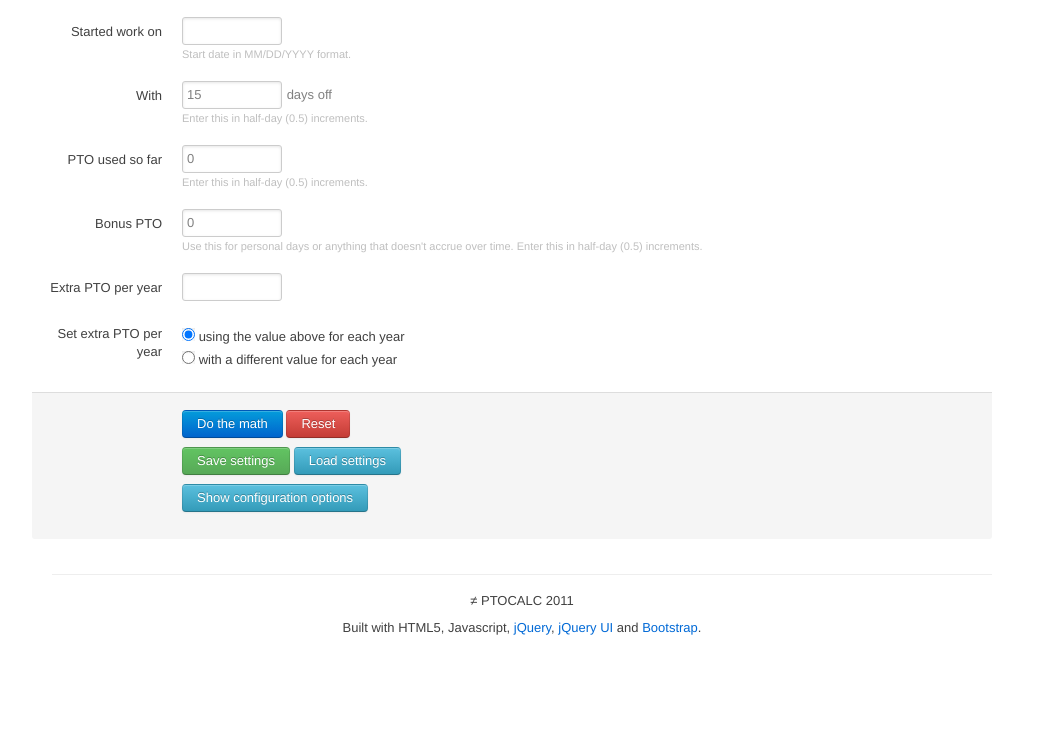
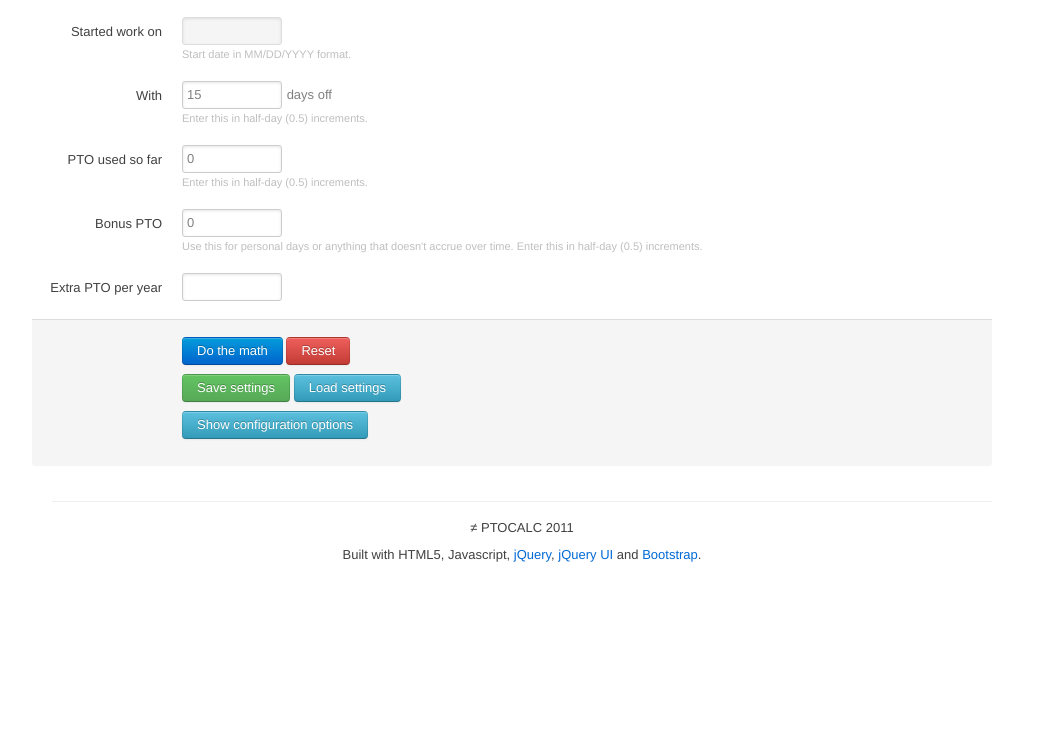
Before and after one commit to tirdadc/ptocalc, a plain HTML site: page index.html in a window 1280 px wide. Shown: the part 58-800 px from the top of the page, without its empty margins (118-1161 px from the left). Drawn offline with Linux system fonts and the light colour scheme.

Commit message:
Commented out unimplemented functionality for now.

```diff
--- a/index.html
+++ b/index.html
@@ -31,7 +31,7 @@
                 <label for="startDate">Started work on</label>
                 <div class="input">
                   <div class="inline-inputs">
-                    <input type="text" value="" class="span2 datepicker" id="startDate" name="startDate">
+                    <input type="text" value="" class="span2 datepicker" id="startDate" name="startDate" readonly="readonly">
                   </div>
                   <span class="help-block">Start date in MM/DD/YYYY format.</span>
                 </div>
@@ -71,6 +71,7 @@
                 </div>
               </div>
 
+			  <!--
               <div class="clearfix">
               <label>Set extra PTO per year</label>
               <div class="input">
@@ -89,9 +90,8 @@
                   </li>
                 </ul>
               </div>
-            </div>
-
-
+			  </div>
+			  -->
 
 
               <div id="results"></div>
```
